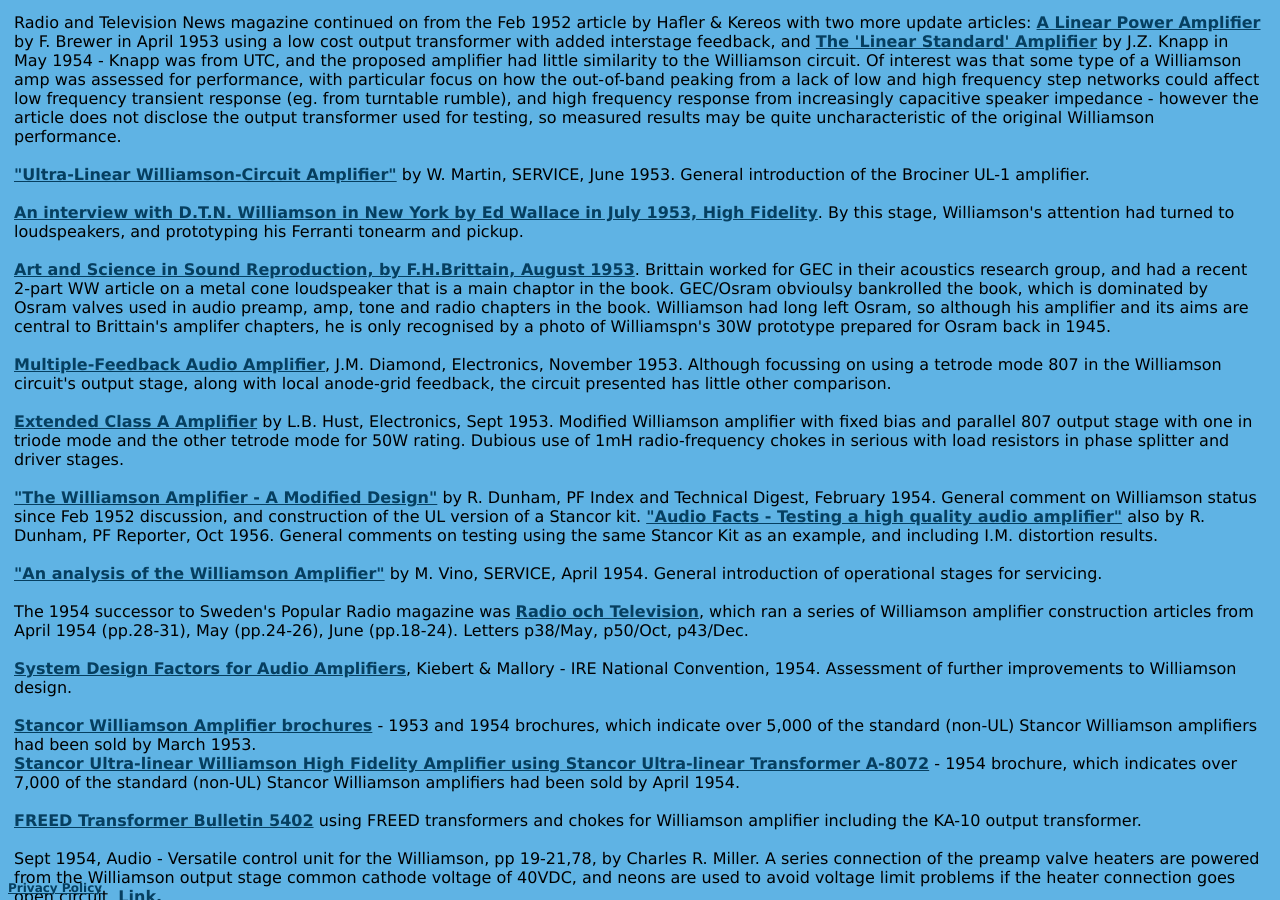
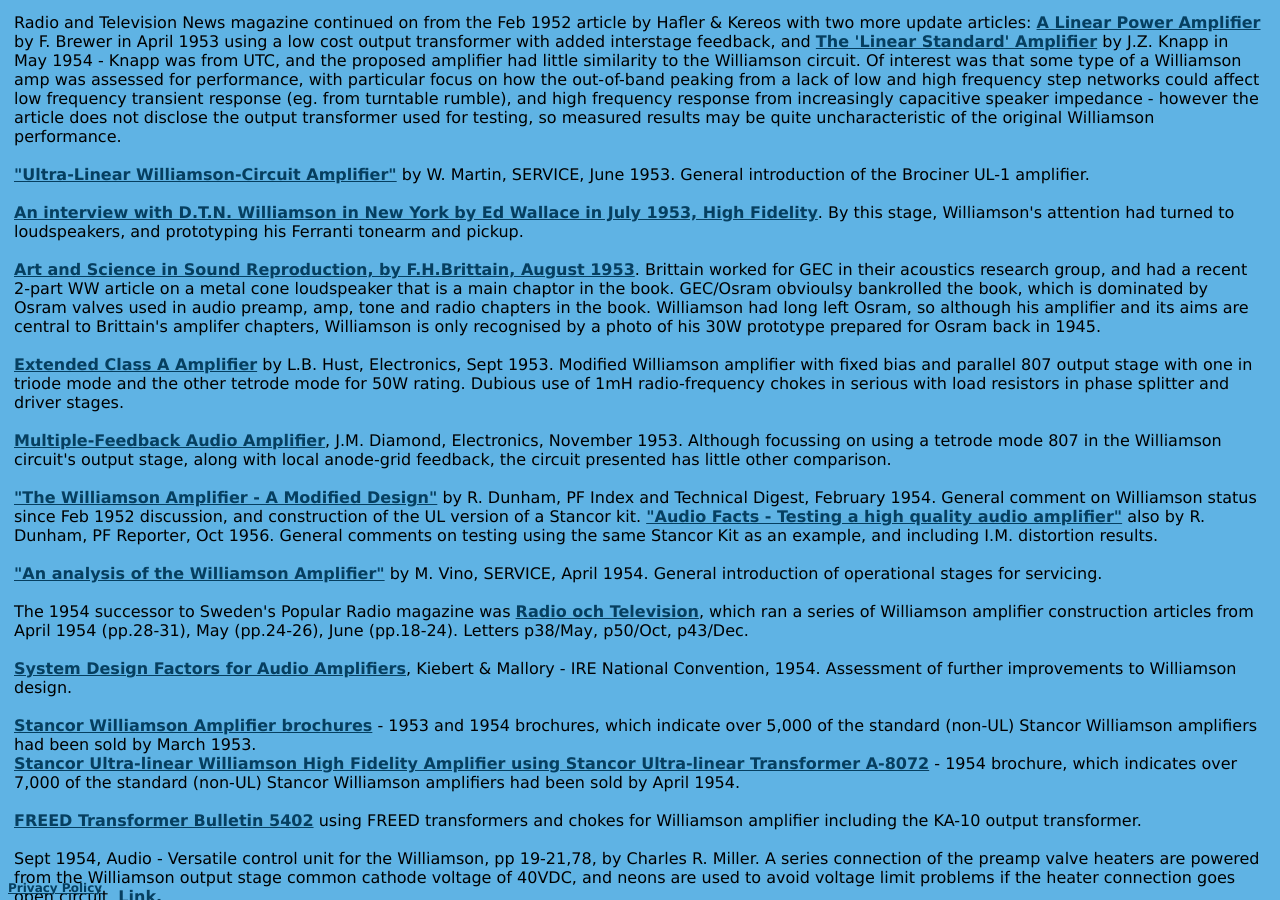
Before and after one commit to michael-robbins/michael-robbins.github.io, a Jekyll site: the page built from projects/Williamson.html, in a window 1280 px wide and 900 px high, scrolled down 4426 px. Built offline with Jekyll 4.4.1, drawn with Linux system fonts in a browser that asks for light colours.

Commit message:
Update Williamson.html

```diff
--- a/projects/Williamson.html
+++ b/projects/Williamson.html
@@ -190,12 +190,12 @@
       <br /><br />
       <a href="/static/Interview High Fidelity 1953.pdf">An interview with D.T.N. Williamson in New York by Ed Wallace in July 1953, High Fidelity</a>.  By this stage, Williamson's attention had turned to loudspeakers, and prototyping his Ferranti tonearm and pickup.
       <br /><br />
-      <a href="/static/Art%20and%20Science%20book%201953.pdf">Art and Science in Sound Reproduction, by F.H.Brittain, August 1953</a>.  Brittain worked for GEC in their acoustics research group, and had a recent 2-part WW article on a metal cone loudspeaker that is a main chaptor in the book. GEC/Osram obvioulsy bankrolled the book, which is dominated by Osram valves used in audio preamp, amp, tone and radio chapters in the book.  Williamson had long left Osram, so although his amplifier and its aims are central to Brittain's amplifer chapters, he is only recognised by a photo of Williamspn's 30W prototype prepared for Osram back in 1945.
+      <a href="/static/Art%20and%20Science%20book%201953.pdf">Art and Science in Sound Reproduction, by F.H.Brittain, August 1953</a>.  Brittain worked for GEC in their acoustics research group, and had a recent 2-part WW article on a metal cone loudspeaker that is a main chaptor in the book. GEC/Osram obvioulsy bankrolled the book, which is dominated by Osram valves used in audio preamp, amp, tone and radio chapters in the book.  Williamson had long left Osram, so although his amplifier and its aims are central to Brittain's amplifer chapters, Williamson is only recognised by a photo of his 30W prototype prepared for Osram back in 1945.
+      <br /><br />
+<a href="https://www.americanradiohistory.com/Archive-Electronics/50s/Electronics-1953-09.pdf">Extended Class A Amplifier</a> by L.B. Hust, Electronics, Sept 1953. Modified Williamson amplifier with fixed bias and parallel 807 output stage with one in triode mode and the other tetrode mode for 50W rating.  Dubious use of 1mH radio-frequency chokes in serious with load resistors in phase splitter and driver stages.
       <br /><br />
       <a href="https://www.americanradiohistory.com/Archive-Electronics/50s/Electronics-1953-11.pdf">Multiple-Feedback Audio Amplifier</a>, J.M. Diamond, Electronics, November 1953.  Although focussing on using a tetrode mode 807 in the Williamson circuit's output stage, along with local anode-grid feedback, the circuit presented has little other comparison. <br /><br />
-      <a href="https://www.americanradiohistory.com/Archive-Electronics/50s/Electronics-1953-09.pdf">Extended Class A Amplifier</a> by L.B. Hust, Electronics, Sept 1953. Modified Williamson amplifier with fixed bias and parallel 807 output stage with one in triode mode and the other tetrode mode for 50W rating.  Dubious use of 1mH radio-frequency chokes in serious with load resistors in phase splitter and driver stages.
-      <br /><br />
-      <a href="/static/Dunham_WilliamsonAmplifier_1954.pdf">"The Williamson Amplifier - A Modified Design"</a> by R. Dunham, PF Index and Technical Digest, February 1954.  General comment on Williamson status since Feb 1952 discussion, and construction of the UL version of a Stancor kit.
+            <a href="/static/Dunham_WilliamsonAmplifier_1954.pdf">"The Williamson Amplifier - A Modified Design"</a> by R. Dunham, PF Index and Technical Digest, February 1954.  General comment on Williamson status since Feb 1952 discussion, and construction of the UL version of a Stancor kit.
       <a href="/static/PF1956Oct.pdf">"Audio Facts - Testing a high quality audio amplifier"</a> also by R. Dunham, PF Reporter, Oct 1956.  General comments on testing using the same Stancor Kit as an example, and including I.M. distortion results.
       <br /><br />
       <a href="/static/VinoAnalysis1954.pdf">"An analysis of the Williamson Amplifier"</a> by M. Vino, SERVICE, April 1954.  General introduction of operational stages for servicing.
```
